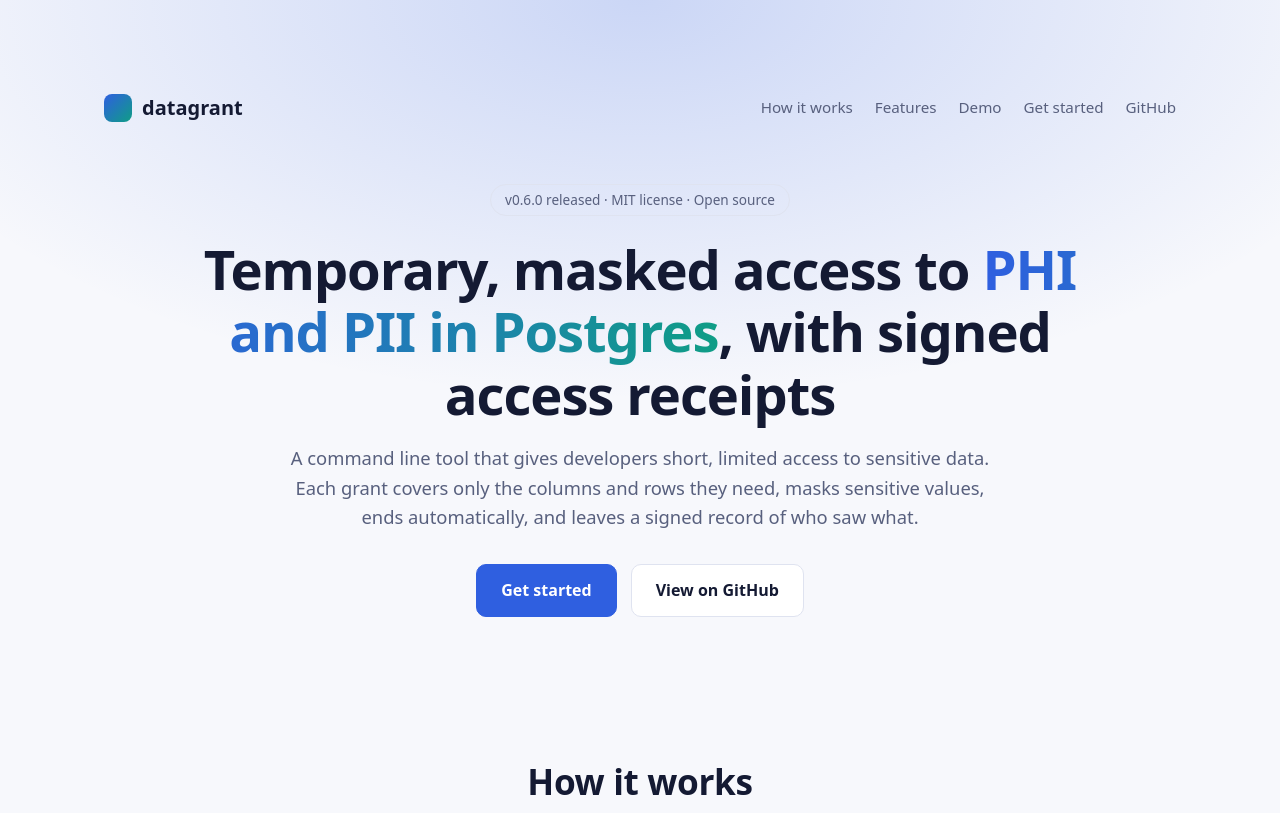
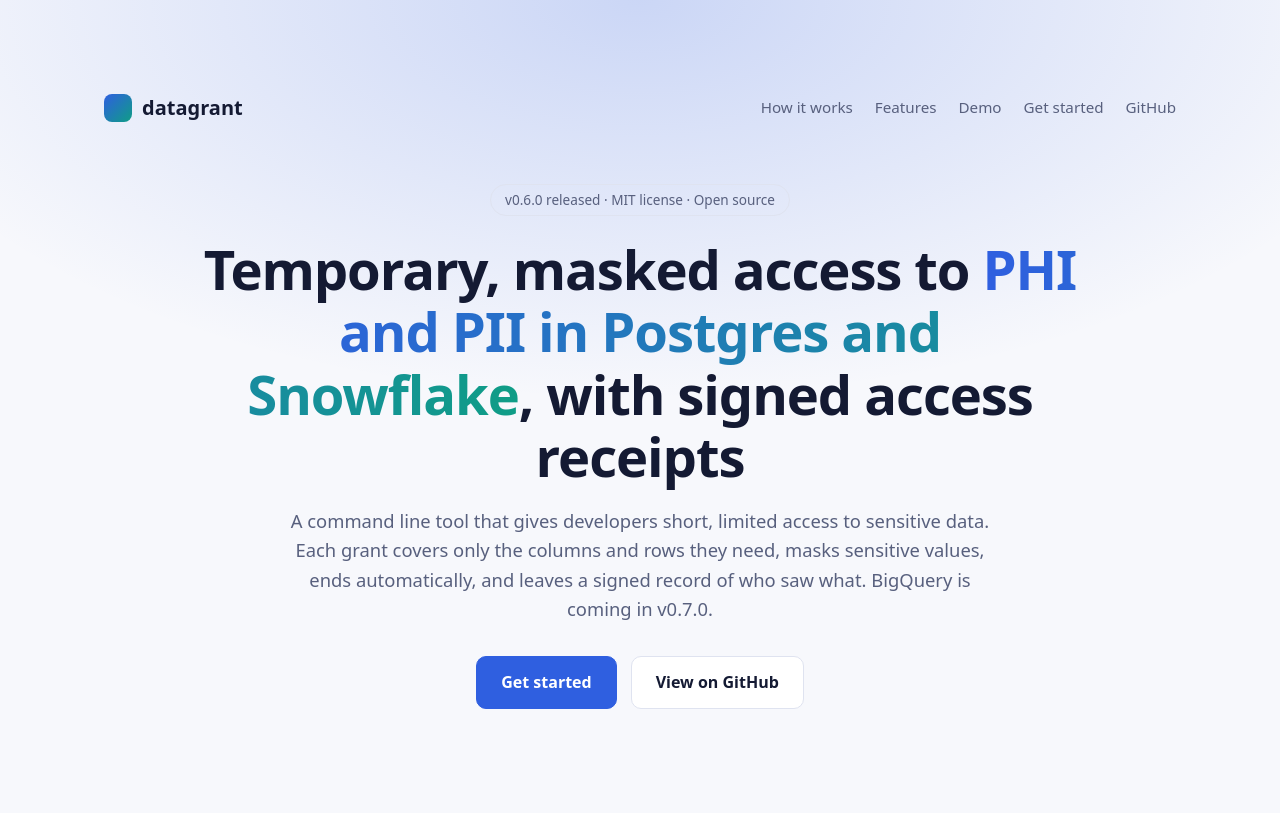
Before and after one commit to chriswayneh/datagrant, a plain HTML site: page docs/index.html in a window 1280 px wide. Shown: the top 813 px of the page. Drawn offline with Linux system fonts and the light colour scheme.

Commit message:
docs: homepage refresh and BigQuery steps 4 and 5 merged (#71)
* docs: say step 5 is in review, not draft

Align README, roadmap, and AI-DLC status pages so BigQuery
step 5 uses in review everywhere.

Co-authored-by: Chris Hickman <chriswayneh@users.noreply.github.com>

* docs: refresh homepage for Postgres, Snowflake, and upcoming work

Update the tagline for the engines that ship today, note BigQuery
in v0.7.0, and point at the v0.8.0 PCI DSS support pack. Restore
the progress diagram and keep the grant-lifecycle SVG in sync.

Co-authored-by: Chris Hickman <chriswayneh@users.noreply.github.com>

* docs: steps 4 and 5 of 7 are merged, step 6 is next

#63 merged the BigQuery adapter. Align README, ROADMAP, AI-DLC
state, the execution plan, and the BigQuery design to the same
status wording. Current release stays v0.6.0.

Co-authored-by: Chris Hickman <chriswayneh@users.noreply.github.com>

---------

Co-authored-by: Cursor Agent <cursoragent@cursor.com>
Co-authored-by: Chris Hickman <chriswayneh@users.noreply.github.com>

```diff
--- a/docs/index.html
+++ b/docs/index.html
@@ -60,8 +60,8 @@ footer a{color:var(--muted);margin-right:18px;text-decoration:none}footer a:hove
 <div class="links"><a href="#how">How it works</a><a href="#features">Features</a><a href="#demo">Demo</a><a href="#start">Get started</a><a class="gh" href="https://github.com/chriswayneh/datagrant">GitHub</a></div></nav>
 <div style="padding-top:40px">
 <span class="pill">v0.6.0 released · MIT license · Open source</span>
-<h1>Temporary, masked access to <span>PHI and PII in Postgres</span>, with signed access receipts</h1>
-<p class="lead">A command line tool that gives developers short, limited access to sensitive data. Each grant covers only the columns and rows they need, masks sensitive values, ends automatically, and leaves a signed record of who saw what.</p>
+<h1>Temporary, masked access to <span>PHI and PII in Postgres and Snowflake</span>, with signed access receipts</h1>
+<p class="lead">A command line tool that gives developers short, limited access to sensitive data. Each grant covers only the columns and rows they need, masks sensitive values, ends automatically, and leaves a signed record of who saw what. BigQuery is coming in v0.7.0.</p>
 <div class="btns"><a class="btn primary" href="#start">Get started</a><a class="btn" href="https://github.com/chriswayneh/datagrant">View on GitHub</a></div>
 </div></div>
 </header>
```
Also changed, not shown: docs/assets/banner.svg, docs/assets/datagrant-progress.svg (added), docs/assets/grant-lifecycle.svg, 10 other files.
